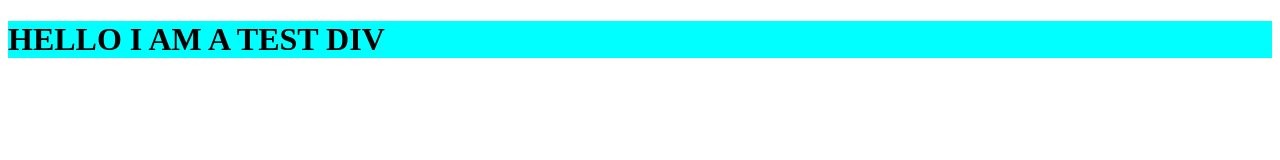
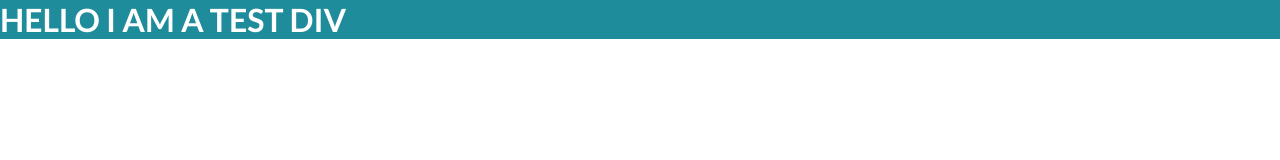
Before and after one commit to SBaldwin-Git/todo-list, a website built with webpack: page src/index.html in a window 1280 px wide. Built offline with nearby package versions, Linux system fonts and the light colour scheme.

Commit message:
Restructuring and relearning webpack

```diff
--- a/src/index.html
+++ b/src/index.html
@@ -5,6 +5,7 @@
   <meta http-equiv="X-UA-Compatible" content="IE=edge">
   <meta name="viewport" content="width=device-width, initial-scale=1.0">
   <title>To-Do List</title>
+  <script defer src="bundle.js"></script></head>
 </head>
 <body>
   <div>
--- a/src/style.css
+++ b/src/style.css
@@ -1,3 +1,18 @@
+@import url('https://fonts.googleapis.com/css2?family=Lato:ital,wght@0,100;0,300;0,400;0,700;0,900;1,100;1,300;1,400;1,700;1,900&display=swap');
+
+html,
+body {
+    height: 100%;
+}
+
+* {
+    margin: 0;
+    padding: 0;
+}
+
 div{
-    background-color: aqua;
+    background-color: #1f8c9c ;
+    color: white;
+    font-family:'Lato', sans-serif;
+    font-weight:bolder;
 }
--- a/webpack.config.js
+++ b/webpack.config.js
@@ -8,7 +8,7 @@ module.exports = {
     mode: 'development',
     entry: './src/index.js',
     output: {
-        filename: 'main.js',
+        filename: 'bundle.js',
         path: path.resolve(__dirname, 'dist'),
     },
     plugins: [
```
Also changed, not shown: dist/bundle.js, dist/index.html.
